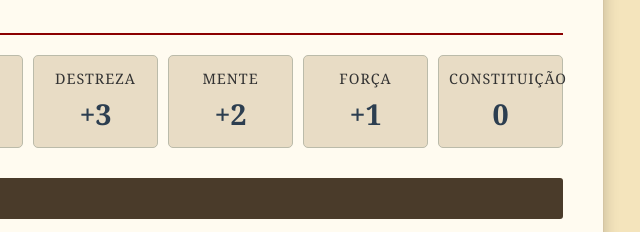
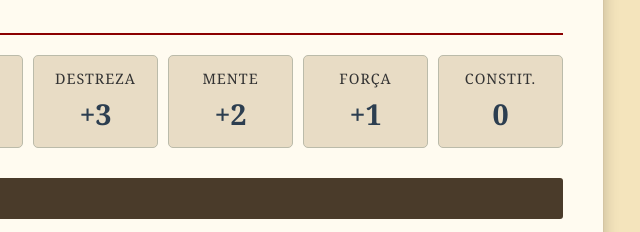
Before and after one commit to Guuto3109/Patrulheira, a plain HTML site: page index.html in a window 1280 px wide. Shown: the part 536-768 px from the top of the page, 477-1117 px from the left. Drawn offline with Linux system fonts and the light colour scheme.

Commit message:
Change title from 'Ficha: A Patrulheira' to 'Ficha: Oryn'

```diff
--- a/index.html
+++ b/index.html
@@ -3,7 +3,7 @@
 <head>
     <meta charset="UTF-8">
     <meta name="viewport" content="width=device-width, initial-scale=1.0">
-    <title>Ficha: A Patrulheira</title>
+    <title>Ficha: Oryn</title>
     <style>
         /* Estilo Geral (Visual de Pergaminho) */
         body {
@@ -140,7 +140,7 @@
             <span class="stat-val">+1</span>
         </div>
         <div class="stat-box">
-            <span class="stat-label">Constituição</span>
+            <span class="stat-label">Constit.</span>
             <span class="stat-val">0</span>
         </div>
     </div>
```
